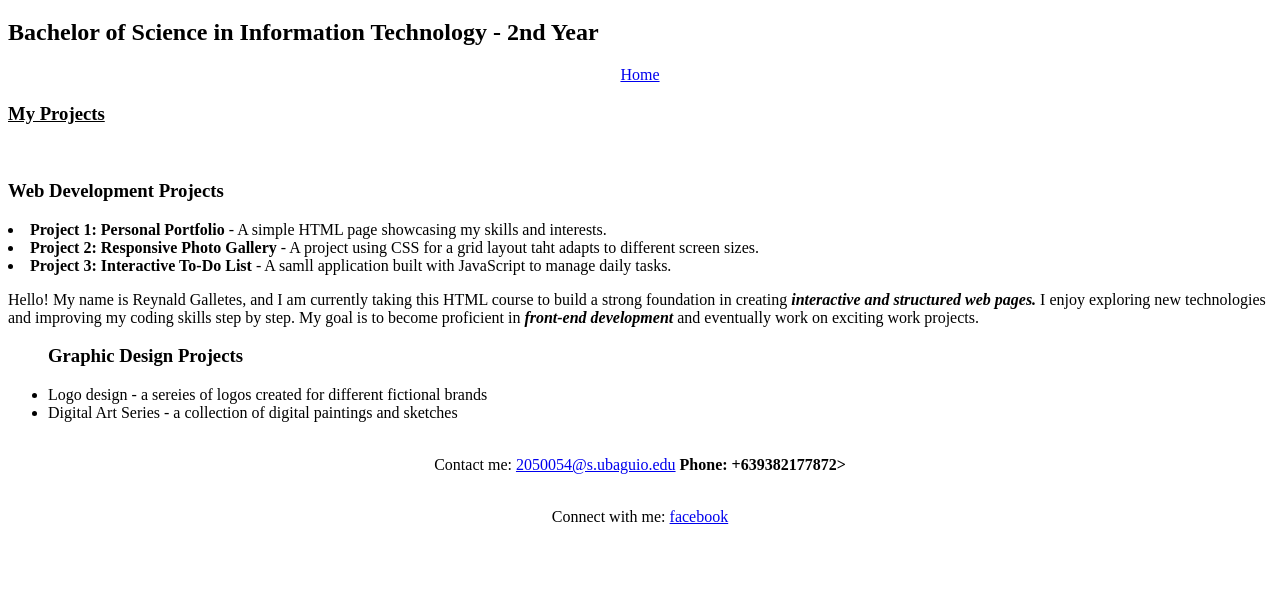
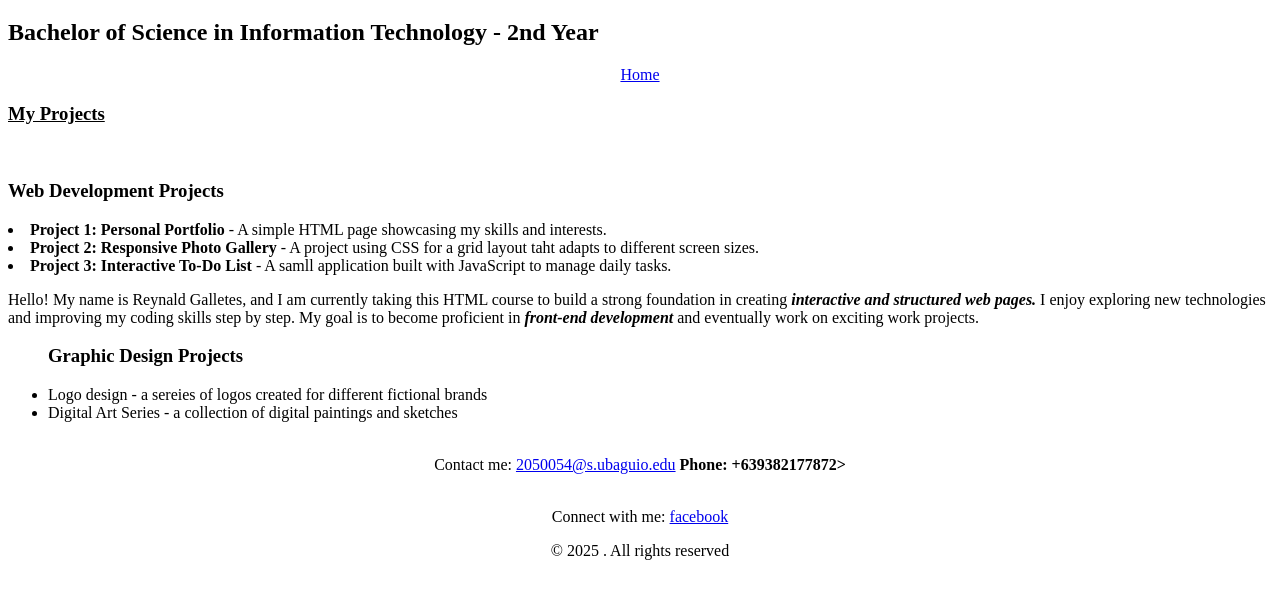
Before and after one commit to Reynald231/reynaldgalletes_fg_exam, a plain HTML site: page projects.html in a window 1280 px wide. Shown: the part 87-686 px from the top of the page. Drawn offline with Linux system fonts and the light colour scheme.

Commit message:
first commit

```diff
--- a/projects.html
+++ b/projects.html
@@ -30,6 +30,7 @@
          <center> Contact me: <a href="20250054@s.ubaguio.edu ">2050054@s.ubaguio.edu</a> <b>Phone: +639382177872></b></center>
         <br>
         <center><p>Connect with me: <a href="https://www.facebook.com/ ">facebook <b></b></a></p></center>
+        <center><p>&copy; 2025 <Reynald Galletes>. All rights reserved</p></center>
     </table>
 </body>
 
```
